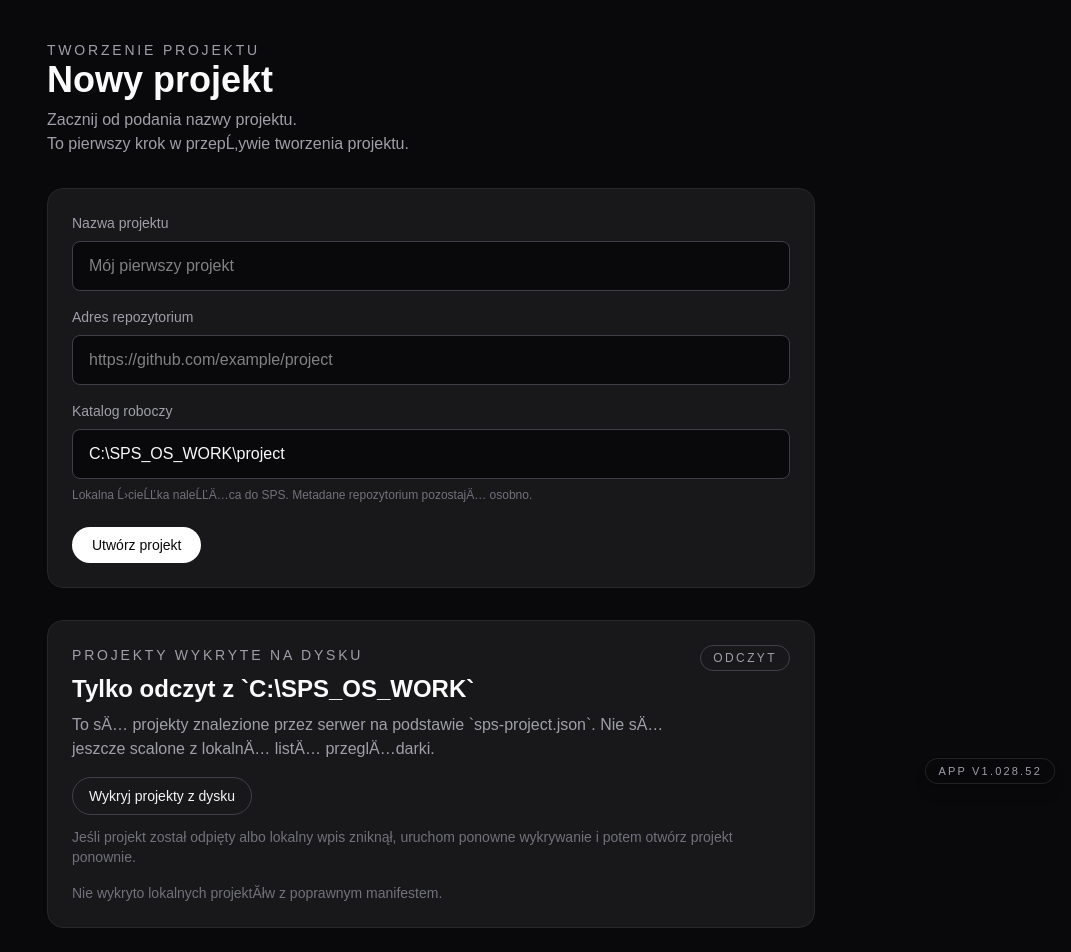
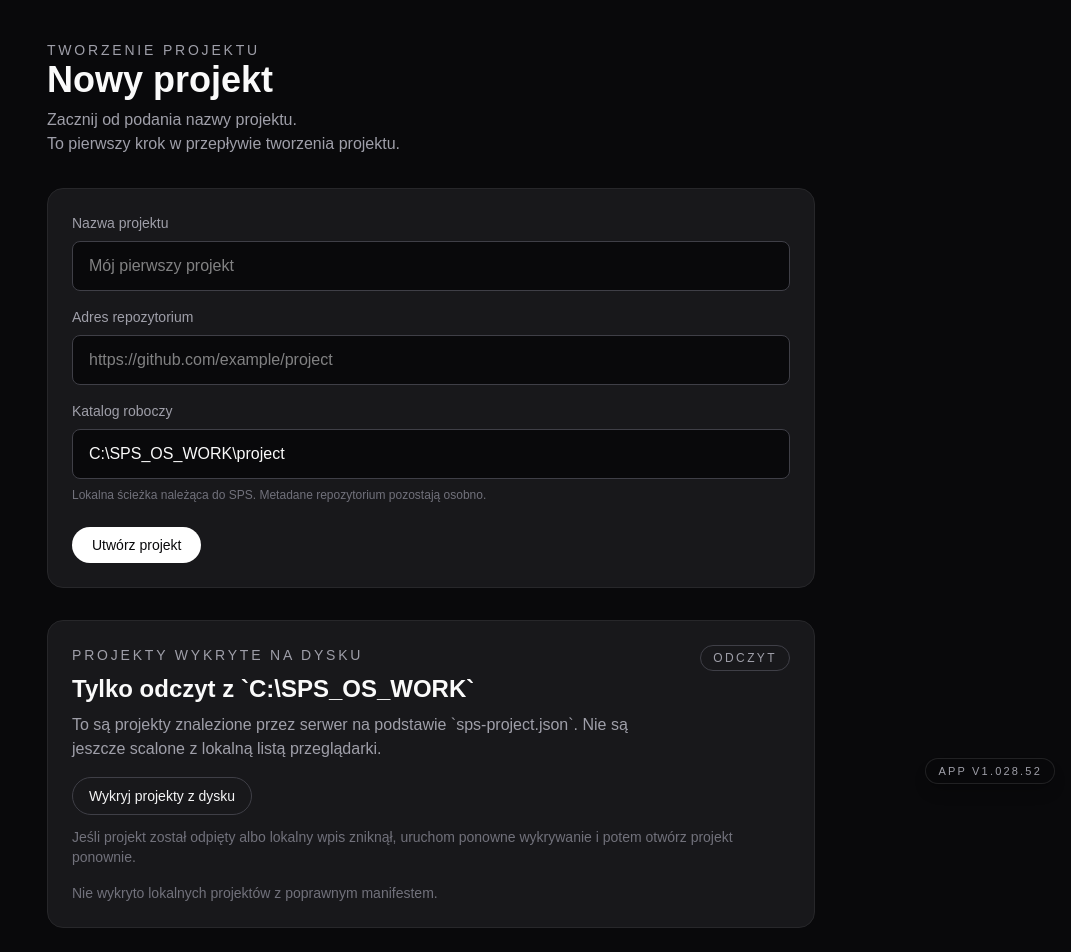
Before and after one commit to Rgronski/soft-premium-system, a Next.js app: page /projects in a window 1280 px wide. Shown: the top 952 px of the page, without its empty margins (209-1280 px from the left). Built offline with nearby package versions, Linux system fonts and the light colour scheme.

Commit message:
docs: publish MS-028.62 mojibake cleanup batch 2

```diff
--- a/src/app/projects/page.tsx
+++ b/src/app/projects/page.tsx
@@ -34,7 +34,7 @@ function getCreateProjectErrorMessage(
     (errorBody as { status?: unknown }).status ===
       "working-directory-create-failed"
   ) {
-    return "Nie udaĹ‚o siÄ™ utworzyÄ‡ katalogu roboczego projektu. SprawdĹş uprawnienia i sprĂłbuj ponownie.";
+    return "Nie udało się utworzyć katalogu roboczego projektu. Sprawdź uprawnienia i spróbuj ponownie.";
   }
 
   return `Project create request failed with ${responseStatus}`;
@@ -197,7 +197,7 @@ export default function ProjectsPage() {
         }
       } catch {
         if (isActive) {
-          setDiscoveryErrorMessage("Nie udaĹ‚o siÄ™ wczytaÄ‡ projektĂłw z dysku.");
+          setDiscoveryErrorMessage("Nie udało się wczytać projektów z dysku.");
         }
       } finally {
         if (isActive) {
@@ -291,7 +291,7 @@ export default function ProjectsPage() {
       setWorkingDirectoryManuallyEdited(false);
       router.push(`/projects/${canonicalProject.id}`);
     } catch {
-      setErrorMessage("Nie udaĹ‚o siÄ™ utworzyÄ‡ projektu. SprĂłbuj ponownie.");
+      setErrorMessage("Nie udało się utworzyć projektu. Spróbuj ponownie.");
     } finally {
       setIsSubmitting(false);
     }
@@ -401,7 +401,7 @@ export default function ProjectsPage() {
           </p>
 
           <p className="text-zinc-400">
-            To pierwszy krok w przepĹ‚ywie tworzenia projektu.
+            To pierwszy krok w przepływie tworzenia projektu.
           </p>
         </header>
 
@@ -460,7 +460,7 @@ export default function ProjectsPage() {
             />
 
             <p className="mt-2 text-xs text-zinc-500">
-              Lokalna Ĺ›cieĹĽka naleĹĽÄ…ca do SPS. Metadane repozytorium pozostajÄ… osobno.
+              Lokalna ścieżka należąca do SPS. Metadane repozytorium pozostają osobno.
             </p>
           </label>
 
@@ -492,9 +492,9 @@ export default function ProjectsPage() {
               </h2>
 
               <p className="mt-2 text-zinc-400">
-                To sÄ… projekty znalezione przez serwer na podstawie
-                `sps-project.json`. Nie sÄ… jeszcze scalone z lokalnÄ… listÄ…
-                przeglÄ…darki.
+                To są projekty znalezione przez serwer na podstawie
+                `sps-project.json`. Nie są jeszcze scalone z lokalną listą
+                przeglądarki.
               </p>
             </div>
 
@@ -598,7 +598,7 @@ export default function ProjectsPage() {
                               {shouldShowConflictPrompt ? (
                                 <>
                                   <span className="rounded-full border border-amber-500/30 bg-amber-500/10 px-3 py-1 text-xs uppercase tracking-[0.2em] text-amber-100">
-                                    {"Konflikt " + "\u017A" + "\u00F3" + "r\u00F3d\u0142a"}
+                                    {"Konflikt " + "\u017A" + "r\u00F3d\u0142a"}
                                   </span>
 
                                   <button
@@ -711,7 +711,7 @@ export default function ProjectsPage() {
               </ul>
             ) : (
               <p className="mt-4 text-sm text-zinc-500">
-                Nie wykryto lokalnych projektĂłw z poprawnym manifestem.
+                Nie wykryto lokalnych projektów z poprawnym manifestem.
               </p>
             )
           ) : null}
```
Also changed, not shown: 6 other files (tests, documents, lock files or other folders).
